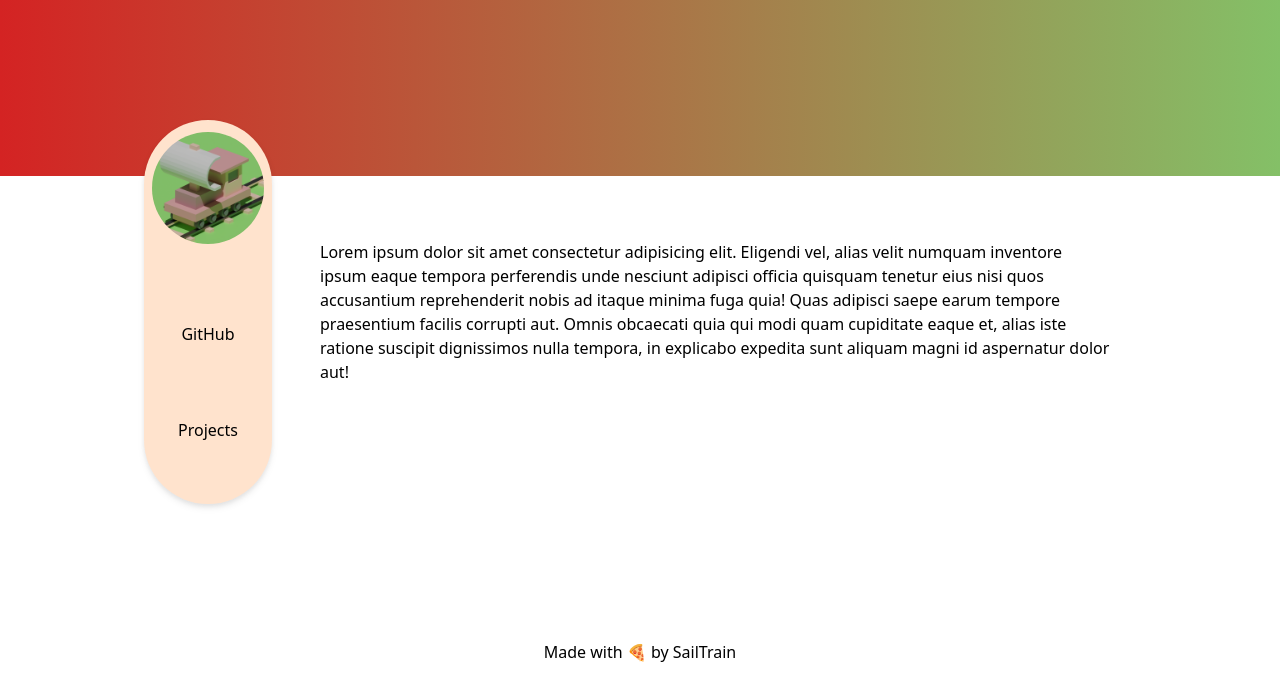
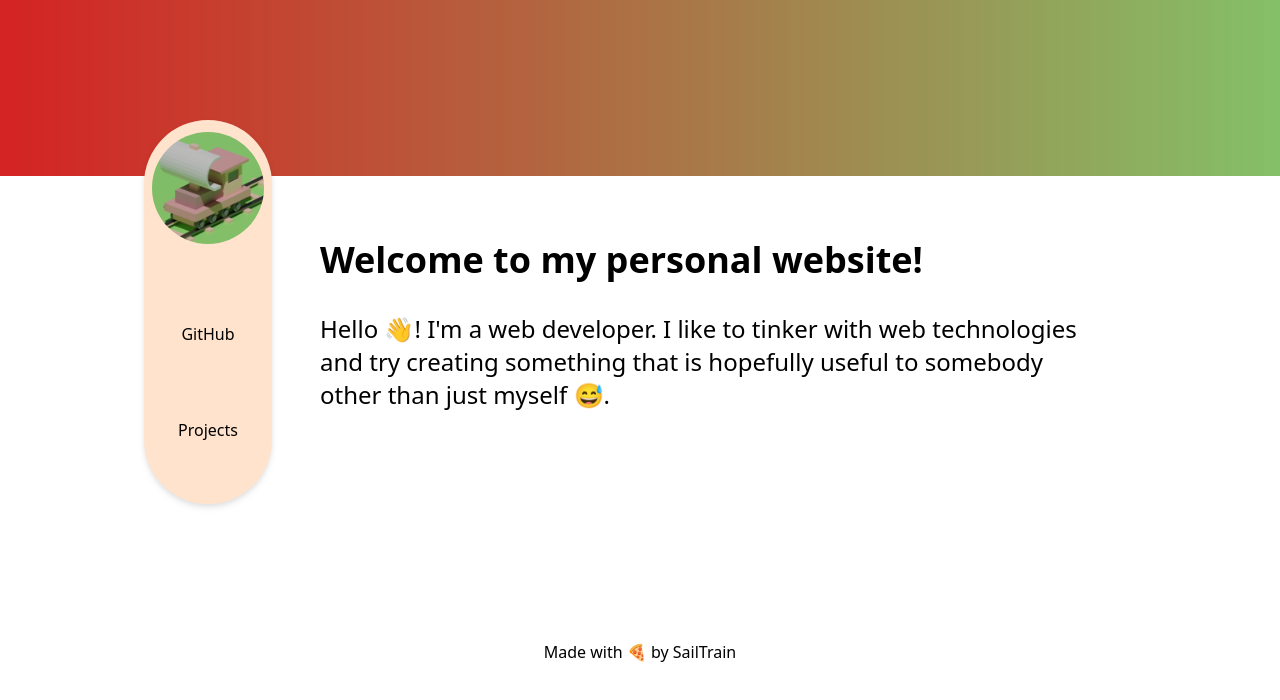
Before and after one commit to ludovico-chiavelli/sailtrain, a Next.js app: page / in a window 1280 px wide. Shown: the top 700 px of the page. Built offline with nearby package versions, Linux system fonts and the light colour scheme; some icons are missing.

Commit message:
add text

```diff
--- a/pages/index.tsx
+++ b/pages/index.tsx
@@ -6,7 +6,14 @@ import type { NextPageWithLayout } from './_app'
 import Layout from '../components/layout'
 
 const Page: NextPageWithLayout = () => {
-  return <p>Lorem ipsum dolor sit amet consectetur adipisicing elit. Eligendi vel, alias velit numquam inventore ipsum eaque tempora perferendis unde nesciunt adipisci officia quisquam tenetur eius nisi quos accusantium reprehenderit nobis ad itaque minima fuga quia! Quas adipisci saepe earum tempore praesentium facilis corrupti aut. Omnis obcaecati quia qui modi quam cupiditate eaque et, alias iste ratione suscipit dignissimos nulla tempora, in explicabo expedita sunt aliquam magni id aspernatur dolor aut!</p>
+  return (
+    <div>
+      <h1 className='text-4xl font-bold'>Welcome to my personal website!</h1>
+      <p className='text-2xl leading-snug mt-8'>
+        Hello 👋! I&apos;m a web developer. I like to tinker with web technologies and try creating something that is hopefully useful to somebody other than just myself 😅.
+      </p>
+    </div>
+  )
 }
 
 Page.getLayout = function getLayout(page: ReactElement) {
```
